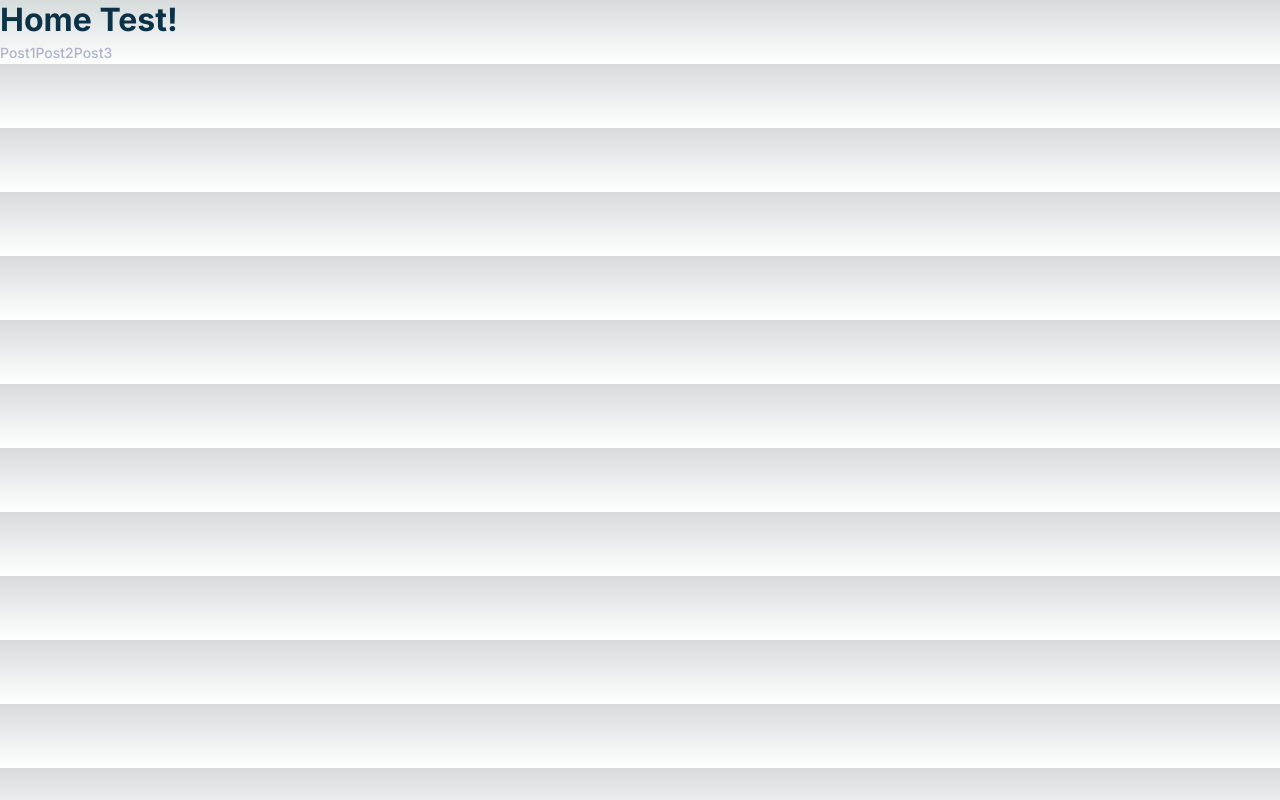
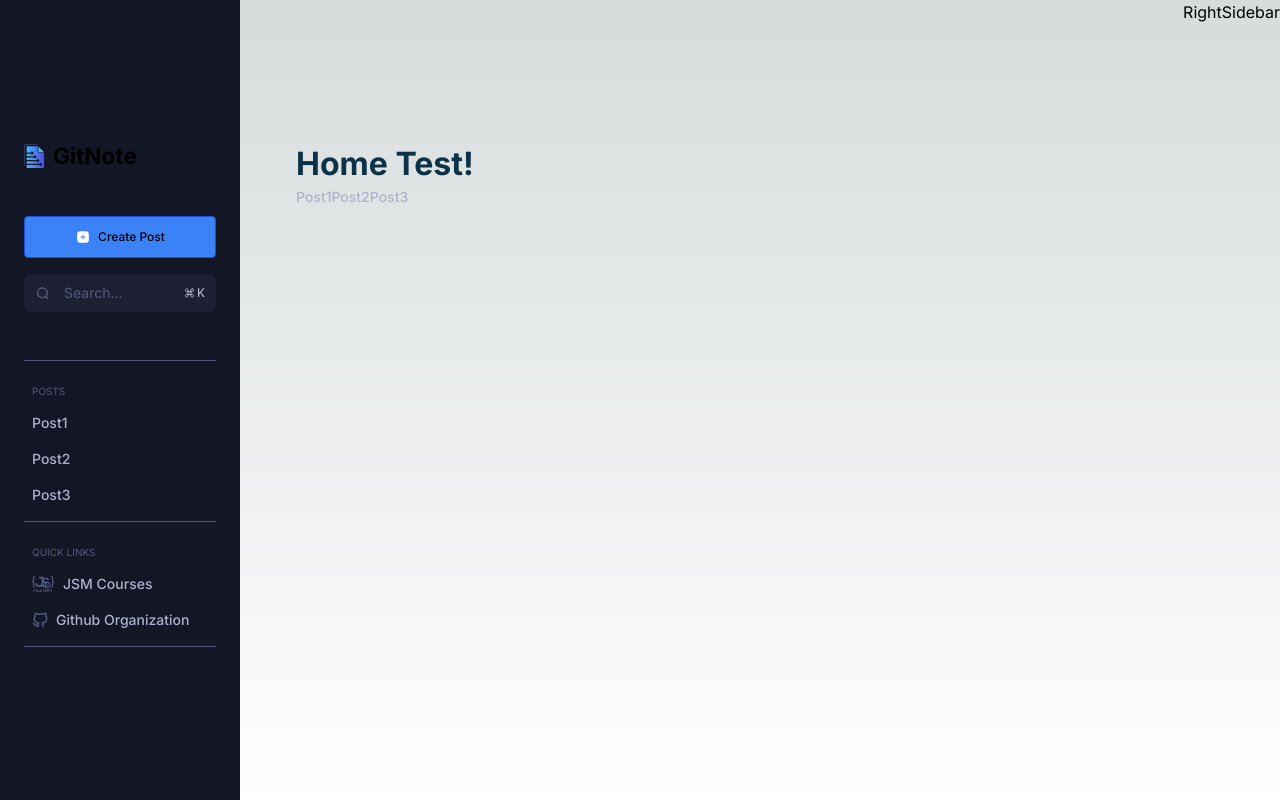
Before and after one commit to DDVVPP/GitNote, a Next.js app: page / in a window 1280 px wide. Built offline with nearby package versions, Linux system fonts and the light colour scheme.

Commit message:
feat: SideNavbar scaffolding

```diff
--- /dev/null
+++ b/app/(root)/layout.tsx
@@ -0,0 +1,20 @@
+import SideNavbar from '@/components/shared/side-navbar/SideNavbar'
+import React from 'react'
+
+const Layout = ({children}: { children: React.ReactNode}) => {
+  return (
+    <main >
+      <div className='flex h-screen flex-row justify-start'>
+        <SideNavbar/>
+        <section className='flex min-h-screen flex-1 flex-col px-6 pb-6 pt-36 max-md:pb-14 sm:px-14'>
+          <div className='mx-auto w-full max-w-5xl'>
+            {children}
+          </div>
+        </section>
+        RightSidebar
+      </div>
+    </main>
+  )
+}
+
+export default Layout
--- /dev/null
+++ b/components/shared/QuickLink.tsx
@@ -0,0 +1,18 @@
+import React from 'react';
+import Image from 'next/image';
+
+const QuickLink = ({icon, href, name}: {icon: string; href: string; name: string}) => {
+  return (
+    <div className='flex space-x-2'>
+      <Image
+        src={icon}
+        alt={`${name} Icon`}
+      />
+      <a target="_blank" className='paragraph-3-medium text-white-300' href={href}>
+        {name}
+      </a>
+    </div>
+  )
+}
+
+export default QuickLink;
--- /dev/null
+++ b/components/shared/Search.tsx
@@ -0,0 +1,33 @@
+'use client';
+
+import searchIcon from '@/public/searchIcon.svg'
+import shortcutIcon from '@/public/shortcutIcon.svg'
+import Image from 'next/image';
+
+export default function Search() {
+  function handleSearch(term: string) {
+    console.log(term);
+  }
+
+  return (
+    <div className="relative flex flex-1 items-center">
+      <Image
+        src={searchIcon}
+        alt="Search Icon"
+        className='ml-3 absolute pointer-events-none'
+      />
+      <input
+        className="w-full rounded-md py-[9px] pl-10 text-sm placeholder:text-paragraph-4-medium placeholder:text-white-500 bg-black-700 focus:outline-none"
+        placeholder="Search..."
+        onChange={(e) => {
+          handleSearch(e.target.value);
+        }}
+      />
+      <Image
+        src={shortcutIcon}
+        alt="Shortcut Icon"
+        className='pointer-events-none flex -ml-8'
+      />
+    </div>
+  );
+}
--- /dev/null
+++ b/components/shared/side-navbar/NavSection.tsx
@@ -0,0 +1,15 @@
+/* eslint-disable tailwindcss/no-custom-classname */
+import React from 'react';
+
+const NavSection = ({children, title}: {children: React.ReactNode, title: string}) => {
+  return (
+    <div className='border-white-500 border-b pt-4'>
+          <div className='group m-auto mb-2 flex flex-col justify-start gap-4 rounded-md p-2'>
+            <h3 className='caption text-white-500 group-hover:text-white'>{title}</h3>
+            {children}
+          </div>
+        </div>
+  )
+}
+
+export default NavSection;
--- /dev/null
+++ b/components/shared/side-navbar/SideNavbar.tsx
@@ -0,0 +1,63 @@
+/* eslint-disable tailwindcss/no-custom-classname */
+'use client';
+import React from 'react';
+import Image from 'next/image';
+import gitNoteIcon from '@/public/gitNoteIcon.svg'
+import plusCircleIcon from '@/public/plusCircleIcon.svg'
+import jsmProLogo from '@/public/jsmProLogo.svg'
+import githubOutline from '@/public/githubOutline.svg'
+import logoutIcon from '@/public/logoutIcon.svg'
+import Link from 'next/link';
+import Search from '../Search';
+import Posts from '@/app/(root)/posts/page';
+import QuickLink from '../QuickLink';
+import NavSection from './NavSection';
+
+const SideNavbar = () => {
+
+  return (
+    <nav className='custom-scrollbar bg-black-800 flex-2 sticky left-0 top-0 z-20 flex h-screen flex-col overflow-y-auto p-6 pt-36 lg:left-0 lg:w-60'>
+        <div className='border-white-500 flex flex-col justify-start space-y-12 border-b'>
+          <div className='flex flex-row items-center space-x-2'>
+            <Image
+            src={gitNoteIcon}
+            alt="Git Note Icon"
+            />
+            <h1 className='text-left text-[22.55px] font-bold leading-[19.64px]'>GitNote</h1>
+          </div>
+          <div className='space-y-4 pb-12'>
+            <Link href='/create-post'>
+              <button className="paragraph-4-medium flex w-full flex-row items-center justify-center rounded border border-blue-700 bg-blue-500 py-3 font-bold text-white hover:bg-blue-700">
+                <Image
+                src={plusCircleIcon}
+                alt="Plus Icon"
+                className='mr-2'
+                />
+                Create Post
+              </button>
+            </Link>
+            <Search />
+          </div>
+        </div>
+
+        <NavSection title='POSTS'>
+          <Posts/>
+        </NavSection>
+
+        <NavSection title='QUICK LINKS'>
+          <QuickLink icon={jsmProLogo} href="https://www.jsmastery.pro/" name="JSM Courses"/>
+          <QuickLink icon={githubOutline} href="https://github.com/" name="Github Organization"/>
+        </NavSection>
+
+        <div className='flex space-x-2 pt-40'>
+          <Image
+              src={logoutIcon}
+              alt="Logout Icon"
+            />
+          <Link className='paragraph-3-medium text-white-300' href='/logout'>Logout</Link>
+        </div>
+    </nav>
+  )
+}
+
+export default SideNavbar
```
